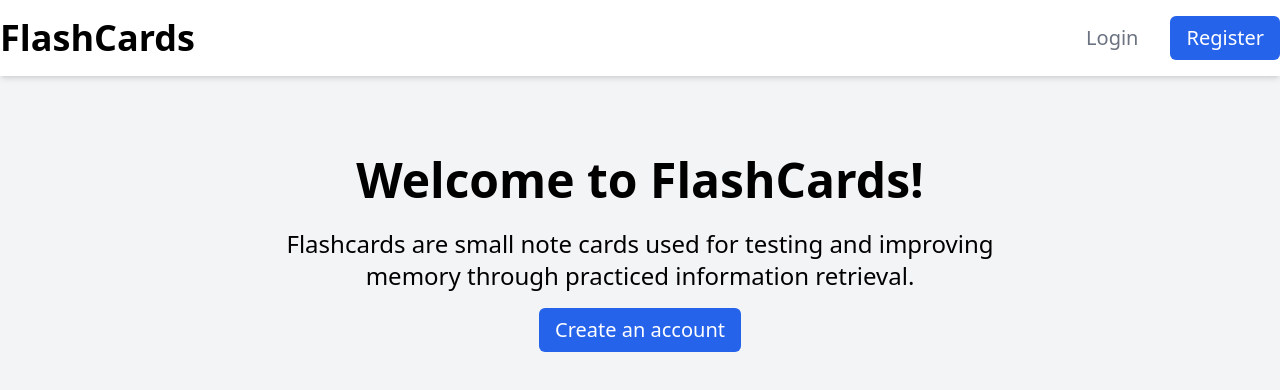
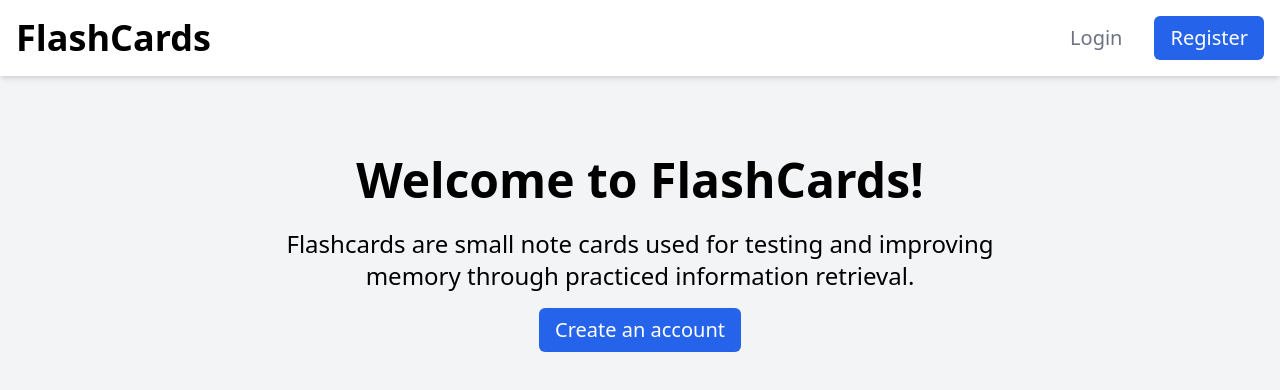
Before and after one commit to yap8/flashcards, a React (Create React App) app in the folder client/: page / in a window 1280 px wide. Shown: the top 390 px of the page. Built offline with nearby package versions, Linux system fonts and the light colour scheme.

Commit message:
added padding to container

```diff
--- a/client/src/redux/store.js
+++ b/client/src/redux/store.js
@@ -12,7 +12,7 @@ const store = createStore(
   initialState,
   compose(
     applyMiddleware(...middleware),
-    // window.__REDUX_DEVTOOLS_EXTENSION__ && window.__REDUX_DEVTOOLS_EXTENSION__()
+    window.__REDUX_DEVTOOLS_EXTENSION__ && window.__REDUX_DEVTOOLS_EXTENSION__()
   )
 )
 
--- a/client/tailwind.config.js
+++ b/client/tailwind.config.js
@@ -4,6 +4,9 @@ module.exports = {
   ],
   theme: {
     extend: {},
+    container: {
+      padding: '1rem',
+    }
   },
   plugins: [],
 }
```
